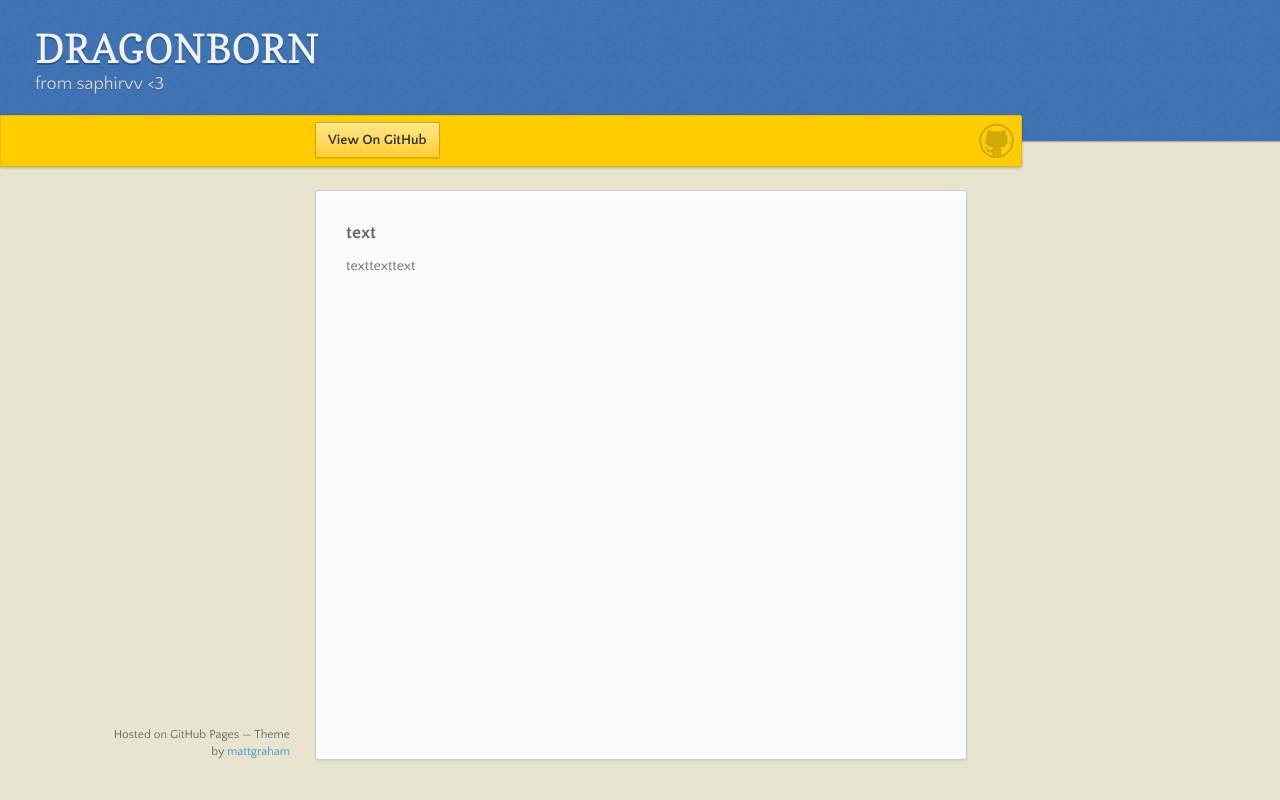
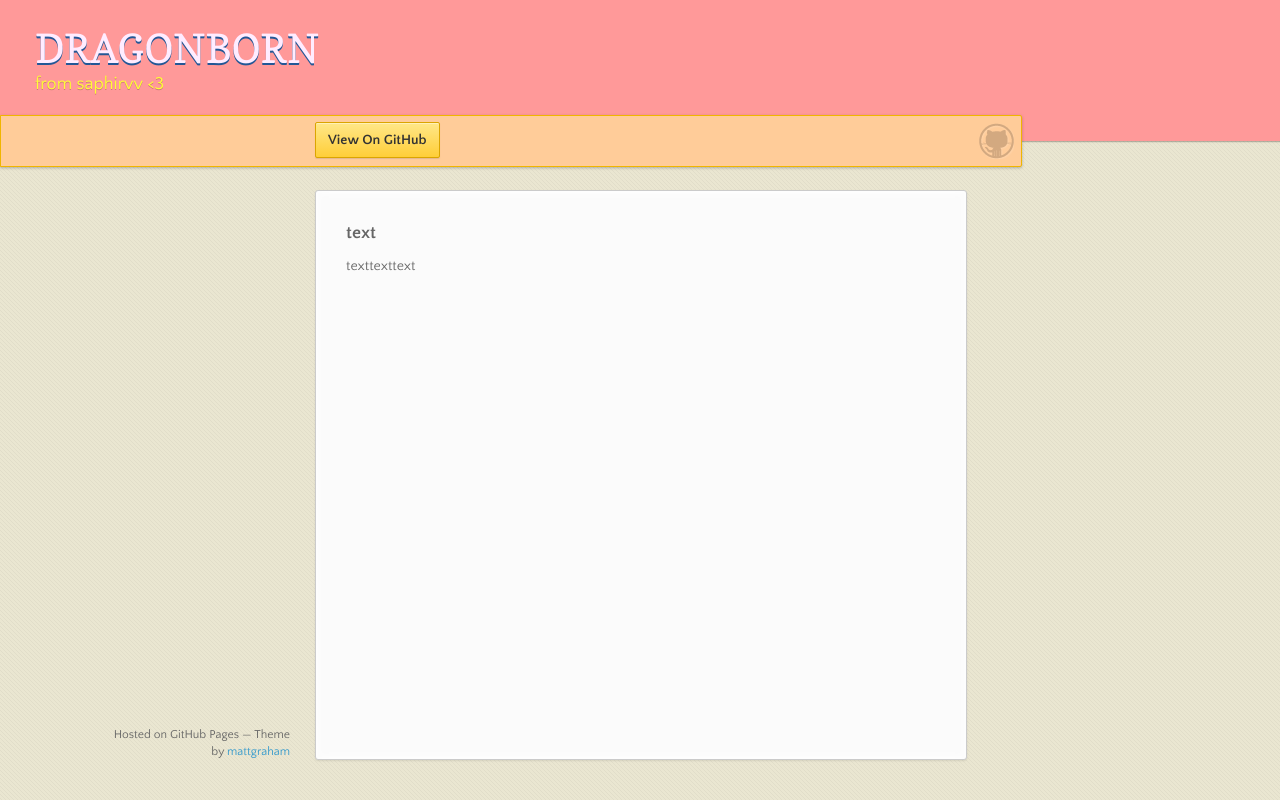
Before and after one commit to Saphirvvv/saphirvvv.github.io, a plain HTML site: page index.html in a window 1280 px wide. Drawn offline with nearby package versions, Linux system fonts and the light colour scheme.

Commit message:
Update styles.css
修改了一些配色

```diff
--- a/stylesheets/styles.css
+++ b/stylesheets/styles.css
@@ -659,7 +659,7 @@ header {
   right: 0;
   width: 100%;
   text-align: center;
-  background: url(../images/background.png) #4276b6;
+  background: #F99;
   -moz-box-shadow: 1px 0px 2px rgba(0, 0, 0, 0.75);
   -webkit-box-shadow: 1px 0px 2px rgba(0, 0, 0, 0.75);
   -o-box-shadow: 1px 0px 2px rgba(0, 0, 0, 0.75);
@@ -670,7 +670,7 @@ header {
 }
 header h1 {
   font: 40px/48px "Copse", "Helvetica Neue", Helvetica, Arial, sans-serif;
-  color: #f3f3f3;
+  color: #FFECFF;
   text-shadow: 0px 2px 0px #235796;
   margin: 0px;
   white-space: nowrap;
@@ -680,7 +680,7 @@ header h1 {
   -ms-text-overflow: ellipsis;
 }
 header p {
-  color: #d8d8d8;
+  color: #FF3;
   text-shadow: rgba(0, 0, 0, 0.2) 0 1px 0;
   font-size: 18px;
   margin: 0px;
@@ -694,7 +694,7 @@ header p {
   margin-right: -382px;
   position: fixed;
   top: 115px;
-  background: #ffcc00;
+  background: #FC9;
   border: 1px solid #f0b500;
   -moz-box-shadow: 0px 1px 3px rgba(0, 0, 0, 0.25);
   -webkit-box-shadow: 0px 1px 3px rgba(0, 0, 0, 0.25);
```
